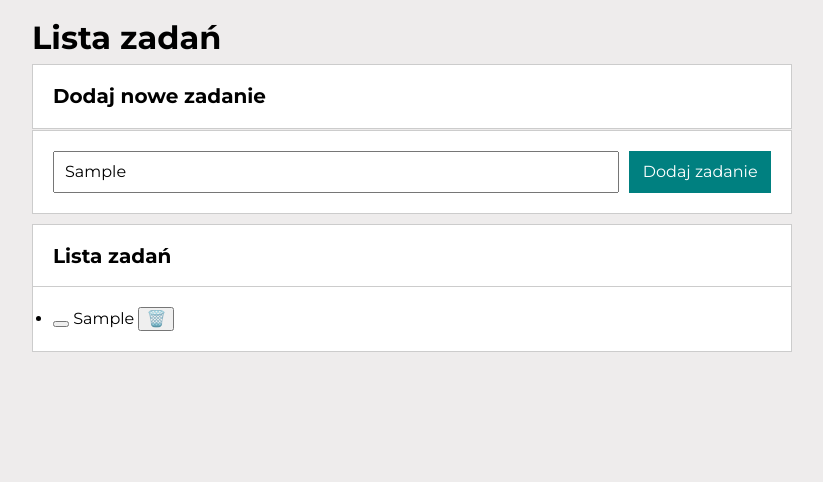
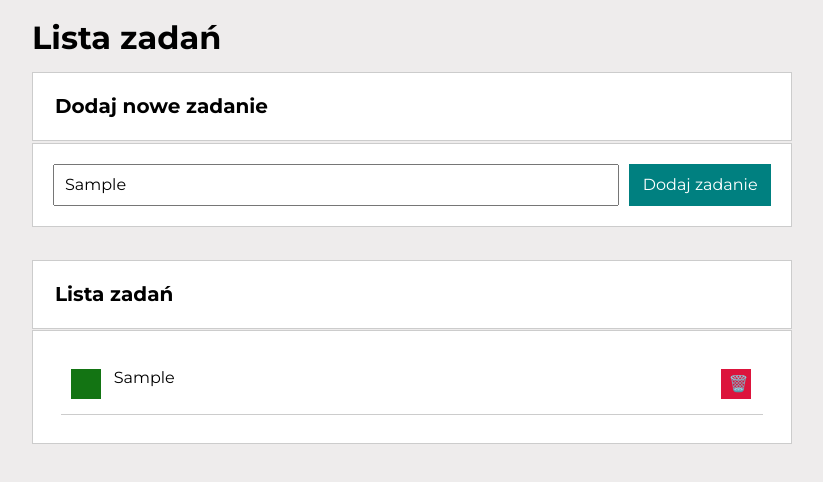
Before and after one commit to Werka481/app-task-list, a plain HTML site: page index.html in a window 1280 px wide. Both pictures are taken after typing "Sample" into the empty fields and a click on the button "Dodaj zadanie". Shown: the whole page, without its empty margins (228-1051 px from the left). Drawn offline with nearby package versions, Linux system fonts and the light colour scheme.

Commit message:
added CSS to list and buttons

```diff
--- a/css/grid.css
+++ b/css/grid.css
@@ -2,7 +2,7 @@
     display: grid;
     grid-template-rows: 60px 80px;
     grid-template-columns: 1fr;
-    grid-row-gap: 5px;
+    grid-row-gap: 18px;
     align-items: center;
     justify-content: start;
 }
@@ -15,7 +15,7 @@
 
 @media (max-width: 767px) {
     .container1 {
-        grid-row-gap: 29px;
+        grid-row-gap: 41px;
     }
 
     .container1__item {
@@ -29,12 +29,21 @@
 
 .container2 {
     display: grid;
-    grid-template-rows: 60px 80px;
     grid-template-columns: 1fr;
-    grid-row-gap: 2px;
+    grid-row-gap: 1px;
     align-items: center;
     justify-content: start;
     margin-top: 15px;
+}
+
+.container2__item {
+    display: grid;
+    grid-template-rows: 35px;
+    grid-template-columns: 1fr 14fr 1fr;
+    grid-row-gap: 12px;
+    padding: 10px;
+    align-self: center;
+    border-bottom: 1px solid #ccc;
 }
 
 @media (max-width: 767px) {
@@ -43,4 +52,12 @@
         margin-top: 38px;
         grid-row-gap: 1px;
     }
+
+    .container2__item {
+        display: grid;
+        grid-template-rows: auto;
+        justify-content: center;
+        word-break: break-word;
+        padding: 15px;
+    }
 }
--- /dev/null
+++ b/css/list.css
@@ -0,0 +1,30 @@
+.list {
+    padding: 28px;
+    margin: 20px;
+    margin-top: 0px;
+    background-color: #fff;
+    border: 1px solid #ccc;
+    list-style-type: none;
+}
+
+.button {
+    width: 30px;
+    height: 30px;
+    color: #fff;
+}
+
+.button__task {
+    background-color: #137413;
+    margin-right: 10px;
+    border: 1px solid #137413;
+}
+
+.button__task--done {
+    text-decoration: line-through;
+}
+
+.button--remove {
+    background-color: crimson;
+    margin-left: 11px;
+    border: 1px solid crimson;
+}
--- a/css/style.css
+++ b/css/style.css
@@ -23,14 +23,7 @@ html {
     font-weight: bold;
     background-color: #fff;
     border: 1px solid #ccc;
-    padding: 20px;
+    padding: 22px;
     margin: 20px;
+    margin-bottom: 0px;
 }
-
-.list {
-    padding: 20px;
-    margin: 20px;
-    margin-top: 0px;
-    background-color: #fff;
-    border: 1px solid #ccc;
-}
--- a/index.html
+++ b/index.html
@@ -14,6 +14,7 @@
     <link href="css/style.css" rel="stylesheet">
     <link href="css/grid.css" rel="stylesheet">
     <link href="css/form.css" rel="stylesheet">
+    <link href="css/list.css" rel="stylesheet">
     <script defer src="js/script.js"></script>
     <title>Lista zadań - aplikacja</title>
     <link rel="icon" href="images/icon.png">
```
